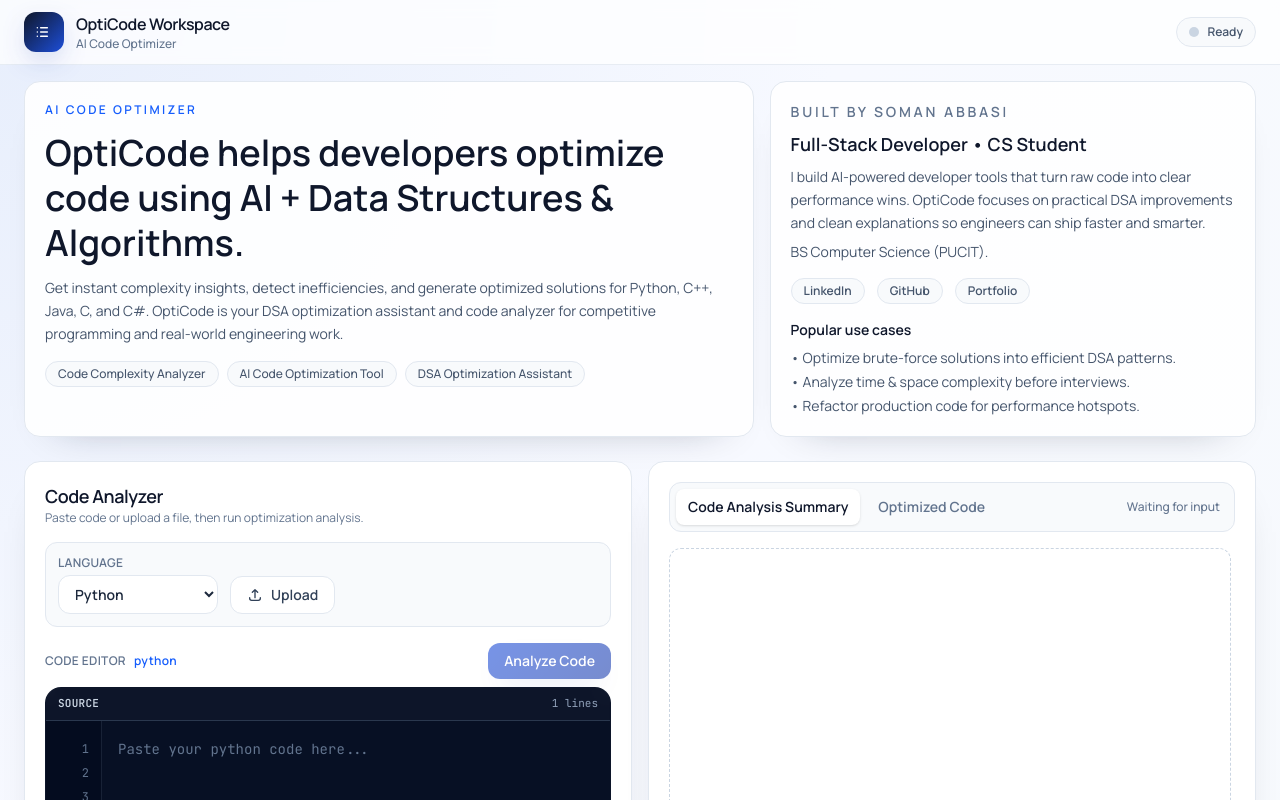
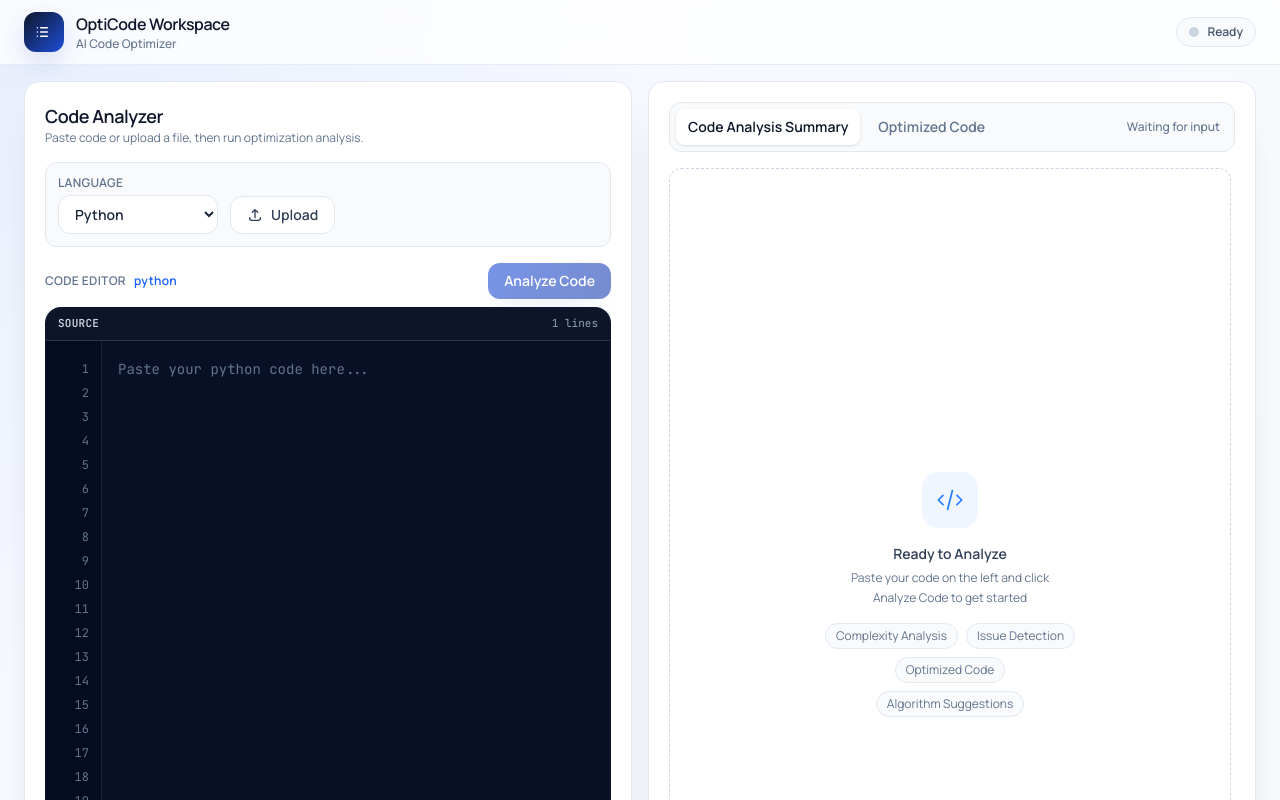
Before and after one commit to SomanAbbasi/OptiCode, a Next.js app in the folder frontend/: page / in a window 1280 px wide. Shown: the top 800 px of the page. Built offline with nearby package versions, Linux system fonts and the light colour scheme.

Commit message:
removing card that contains my personal information

```diff
--- a/frontend/src/app/page.tsx
+++ b/frontend/src/app/page.tsx
@@ -102,84 +102,6 @@ export default function Home() {
       </header>
 
       <main className="mx-auto flex w-full max-w-400 flex-1 flex-col px-4 pb-6 pt-4 sm:px-6 lg:pb-8">
-        <section className="grid gap-4 pb-6 lg:grid-cols-[minmax(0,1.2fr)_minmax(0,0.8fr)]">
-          <div className="rounded-2xl border border-slate-200 bg-white/90 p-5 shadow-[0_18px_40px_-35px_rgba(15,23,42,0.45)]">
-            <p className="text-xs font-semibold uppercase tracking-[0.2em] text-blue-600">
-              AI Code Optimizer
-            </p>
-            <h1 className="mt-3 text-3xl font-semibold leading-tight text-slate-900 sm:text-4xl">
-              OptiCode helps developers optimize code using AI + Data
-              Structures & Algorithms.
-            </h1>
-            <p className="mt-3 text-sm leading-relaxed text-slate-600">
-              Get instant complexity insights, detect inefficiencies, and
-              generate optimized solutions for Python, C++, Java, C, and C#.
-              OptiCode is your DSA optimization assistant and code analyzer for
-              competitive programming and real-world engineering work.
-            </p>
-            <div className="mt-4 flex flex-wrap gap-2 text-xs font-medium text-slate-600">
-              <span className="rounded-full border border-slate-200 bg-slate-50 px-3 py-1">
-                Code Complexity Analyzer
-              </span>
-              <span className="rounded-full border border-slate-200 bg-slate-50 px-3 py-1">
-                AI Code Optimization Tool
-              </span>
-              <span className="rounded-full border border-slate-200 bg-slate-50 px-3 py-1">
-                DSA Optimization Assistant
-              </span>
-            </div>
-          </div>
-          <div className="rounded-2xl border border-slate-200 bg-white/90 p-5 shadow-[0_18px_40px_-35px_rgba(15,23,42,0.45)]">
-            <h2 className="text-sm font-semibold uppercase tracking-[0.2em] text-slate-500">
-              Built by Soman Abbasi
-            </h2>
-            <p className="mt-2 text-lg font-semibold text-slate-900">
-              Full-Stack Developer • CS Student
-            </p>
-            <p className="mt-2 text-sm leading-relaxed text-slate-600">
-              I build AI-powered developer tools that turn raw code into clear
-              performance wins. OptiCode focuses on practical DSA improvements
-              and clean explanations so engineers can ship faster and smarter.
-            </p>
-            <p className="mt-2 text-sm text-slate-600">
-              BS Computer Science (PUCIT).
-            </p>
-            <div className="mt-4 flex flex-wrap gap-3 text-xs font-semibold text-slate-600">
-              <a
-                href="https://pk.linkedin.com/in/soman-abbasi-a1820b344"
-                target="_blank"
-                rel="noreferrer"
-                className="rounded-full border border-slate-200 bg-slate-50 px-3 py-1 hover:border-blue-200 hover:text-blue-600"
-              >
-                LinkedIn
-              </a>
-              <a
-                href="https://github.com/SomanAbbasi"
-                target="_blank"
-                rel="noreferrer"
-                className="rounded-full border border-slate-200 bg-slate-50 px-3 py-1 hover:border-blue-200 hover:text-blue-600"
-              >
-                GitHub
-              </a>
-              <a
-                href="https://www.somanabbasi.tech/"
-                target="_blank"
-                rel="noreferrer"
-                className="rounded-full border border-slate-200 bg-slate-50 px-3 py-1 hover:border-blue-200 hover:text-blue-600"
-              >
-                Portfolio
-              </a>
-            </div>
-            <div className="mt-4 space-y-2 text-sm text-slate-600">
-              <p className="font-semibold text-slate-900">Popular use cases</p>
-              <ul className="space-y-1">
-                <li>• Optimize brute-force solutions into efficient DSA patterns.</li>
-                <li>• Analyze time & space complexity before interviews.</li>
-                <li>• Refactor production code for performance hotspots.</li>
-              </ul>
-            </div>
-          </div>
-        </section>
         <div className="grid flex-1 grid-cols-1 gap-4 xl:grid-cols-[minmax(420px,1fr)_minmax(480px,1fr)]">
           <section className="min-h-130 rounded-2xl border border-slate-200 bg-white shadow-[0_20px_45px_-35px_rgba(15,23,42,0.45)]">
             <div className="h-full overflow-hidden p-4 sm:p-5">
```
